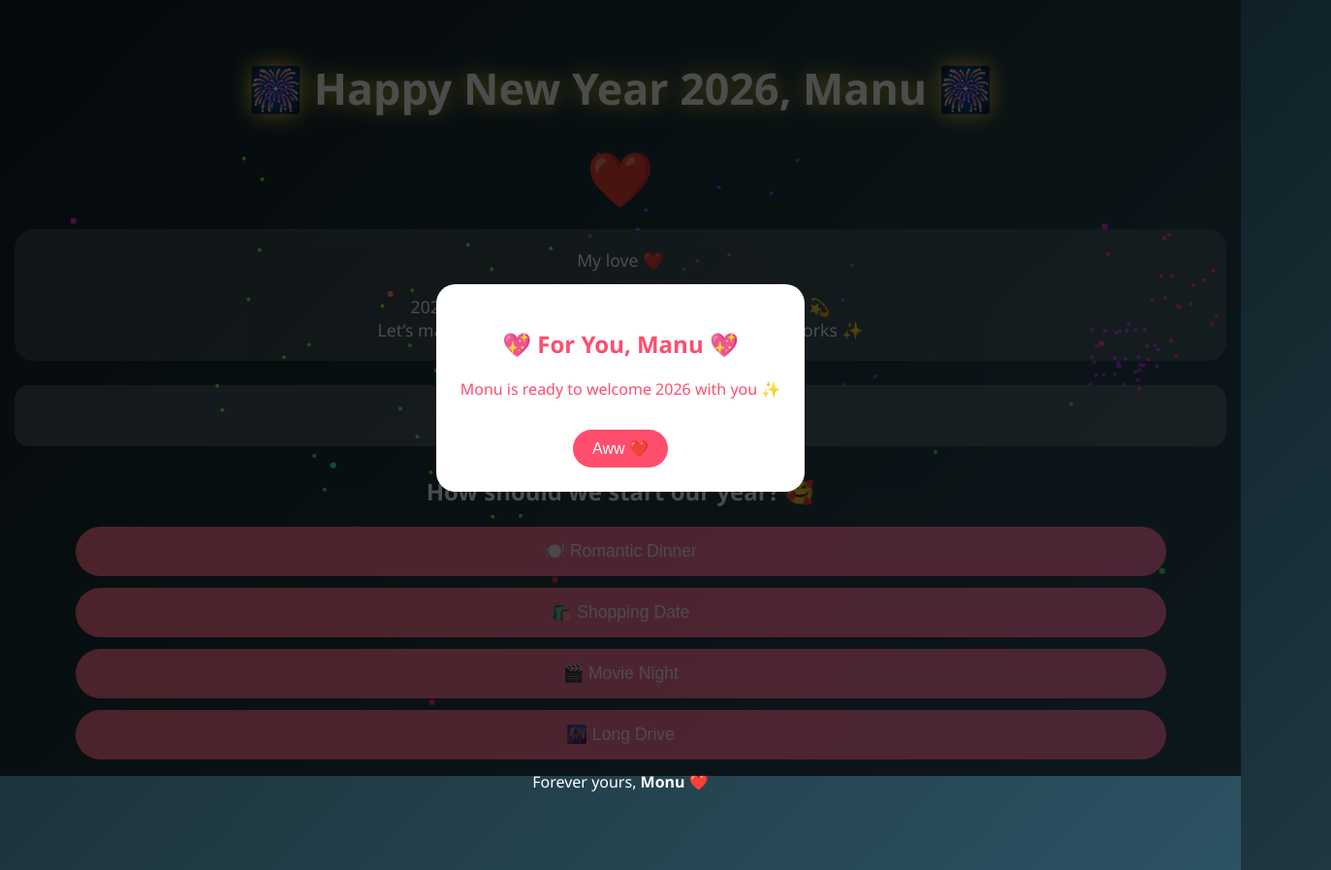
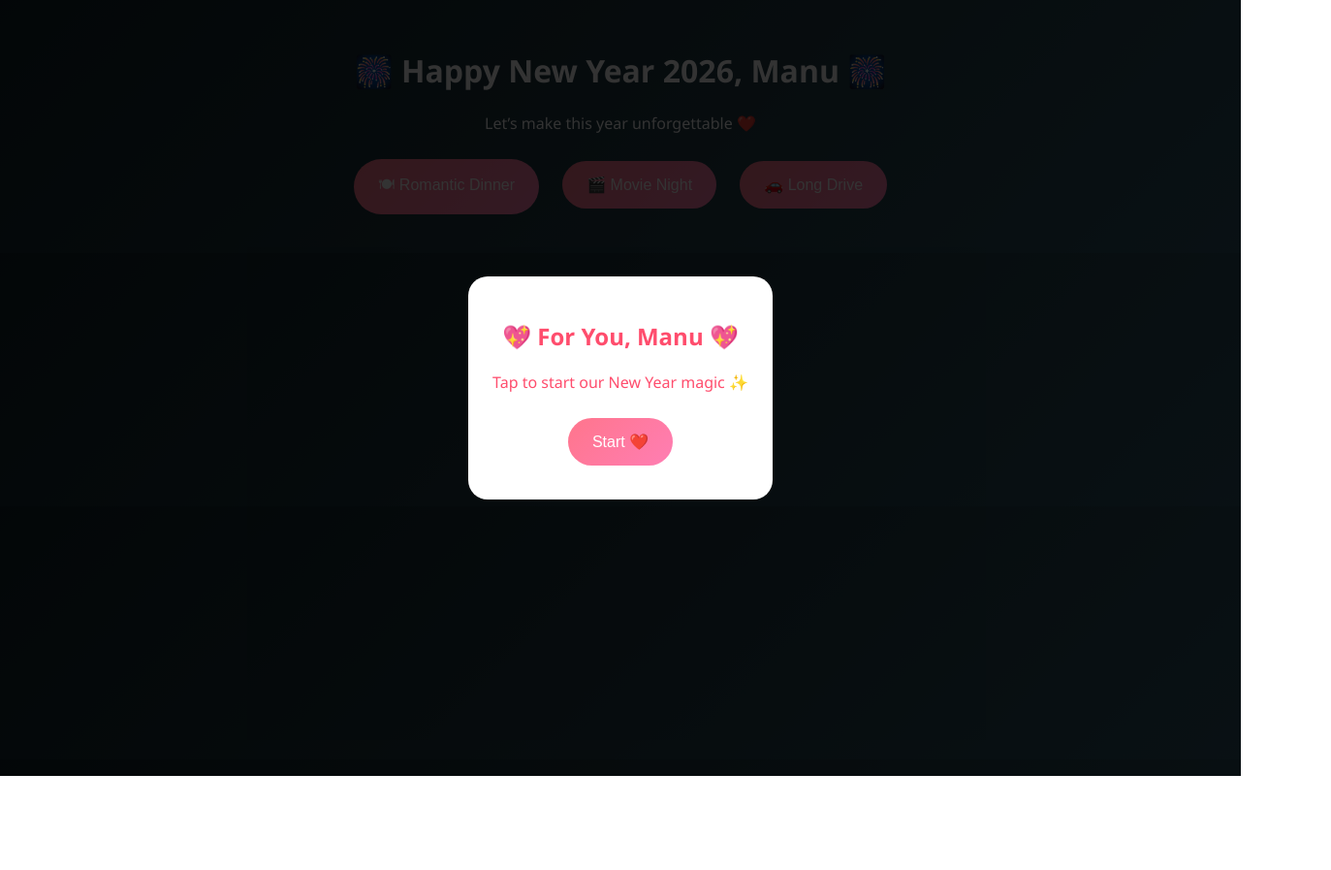
Before and after one commit to malharkulkarni86-source/new-year-2026, a plain HTML site: page index.html in a window 1280 px wide. Shown: the whole page at 97% size, 1373 px wide, since content can reach past the window. After the commit the page ends 800 px from the top, so only its background shows below. Drawn offline with Linux system fonts and the light colour scheme.

Commit message:
Update index.html

```diff
--- a/index.html
+++ b/index.html
@@ -1,61 +1,55 @@
 <!DOCTYPE html>
 <html lang="en">
 <head>
-  <meta charset="UTF-8" />
-  <meta name="viewport" content="width=device-width, initial-scale=1.0" />
+<meta charset="UTF-8">
+<meta name="viewport" content="width=device-width, initial-scale=1.0">
 <title>Happy New Year 2026 ❤️</title>
+
 <style>
 body {
   margin: 0;
   font-family: 'Segoe UI', sans-serif;
   background: linear-gradient(135deg, #0f2027, #203a43, #2c5364);
-      color: #fff;
+  color: white;
   text-align: center;
   overflow-x: hidden;
 }
 
-    canvas { position: fixed; top: 0; left: 0; z-index: 1; }
-
-    .container { position: relative; z-index: 5; padding: 30px 15px 80px; }
-
-    h1 { font-size: 2.8rem; animation: glow 2s infinite alternate; }
-    @keyframes glow { from { text-shadow: 0 0 10px #fff; } to { text-shadow: 0 0 25px gold; } }
-
-    .heart { font-size: 3rem; animation: pulse 1.2s infinite; }
-    @keyframes pulse { 0%{transform:scale(1);}50%{transform:scale(1.3);}100%{transform:scale(1);} }
-
-    .message {
-      margin-top: 20px;
-      font-size: 1.1rem;
-      background: rgba(255,255,255,0.15);
-      padding: 20px;
-      border-radius: 20px;
+canvas {
+  position: fixed;
+  top: 0;
+  left: 0;
+  z-index: 1;
 }
 
-    .choice-btn {
-      display: block;
-      width: 90%;
-      margin: 12px auto;
-      padding: 15px;
+.container {
+  position: relative;
+  z-index: 5;
+  padding: 30px 15px;
+}
+
+button {
+  padding: 15px 25px;
   border-radius: 30px;
   border: none;
-      font-size: 1.1rem;
+  font-size: 1rem;
   background: linear-gradient(135deg, #ff758c, #ff7eb3);
   color: white;
   cursor: pointer;
+  margin: 10px;
 }
 
-    .popup, .date-popup {
+.popup {
   position: fixed;
   inset: 0;
-      background: rgba(0,0,0,0.7);
+  background: rgba(0,0,0,0.8);
   display: flex;
   align-items: center;
   justify-content: center;
-      z-index: 20;
+  z-index: 10;
 }
 
-    .popup-content {
+.popup-box {
   background: white;
   color: #ff4d6d;
   padding: 25px;
@@ -63,179 +57,93 @@
   text-align: center;
   max-width: 90%;
 }
-
-    .popup-content button {
-      margin-top: 15px;
-      padding: 10px 20px;
-      border-radius: 20px;
-      border: none;
-      background: #ff4d6d;
-      color: white;
-      font-size: 1rem;
-    }
-
-    .countdown {
-      font-size: 1.5rem;
-      margin-top: 25px;
-      background: rgba(255,255,255,0.2);
-      padding: 15px;
-      border-radius: 15px;
-    }
 </style>
 </head>
+
 <body>
 
 <canvas id="fireworks"></canvas>
 
-<audio autoplay loop>
+<audio id="music" loop>
   <source src="https://pagalfree.com/musics/128-Raataan%20Lambiyan%20-%20Shershaah%20128%20Kbps.mp3" type="audio/mpeg">
 </audio>
 
-<div class="popup" id="welcomePopup">
-  <div class="popup-content">
+<!-- Start Popup -->
+<div class="popup" id="startPopup">
+  <div class="popup-box">
     <h2>💖 For You, Manu 💖</h2>
-    <p>Monu is ready to welcome 2026 with you ✨</p>
-    <button onclick="closeWelcome()">Aww ❤️</button>
-  </div>
-</div>
-
-<div class="popup" id="datePopup" style="display:none;">
-  <div class="popup-content">
-    <h3>Let's meet on… 💕</h3>
-    <input type="date" id="meetDate" />
-    <button onclick="sendMail()">Send to Monu 💌</button>
+    <p>Tap to start our New Year magic ✨</p>
+    <button onclick="startExperience()">Start ❤️</button>
   </div>
 </div>
 
 <div class="container">
   <h1>🎆 Happy New Year 2026, Manu 🎆</h1>
-  <div class="heart">❤️</div>
+  <p>Let’s make this year unforgettable ❤️</p>
 
-  <div class="message">
-    My love ❤️<br><br>
-    2026 begins with you, and that’s all I ever wanted 💫<br>
-    Let’s make memories that sparkle brighter than fireworks ✨
-  </div>
+  <button onclick="chooseDate('Romantic Dinner')">🍽 Romantic Dinner</button>
+  <button onclick="chooseDate('Movie Night')">🎬 Movie Night</button>
+  <button onclick="chooseDate('Long Drive')">🚗 Long Drive</button>
 
-  <div class="countdown" id="countdown"></div>
-
-  <h2 style="margin-top:30px;">How should we start our year? 🥰</h2>
-
-  <button class="choice-btn" onclick="openDate('Romantic Dinner')">🍽️ Romantic Dinner</button>
-  <button class="choice-btn" onclick="openDate('Shopping Date')">🛍️ Shopping Date</button>
-  <button class="choice-btn" onclick="openDate('Movie Night')">🎬 Movie Night</button>
-  <button class="choice-btn" onclick="openDate('Long Drive')">🌆 Long Drive</button>
-
-  <div class="footer">Forever yours, <b>Monu ❤️</b></div>
+  <div id="countdown"></div>
 </div>
 
 <script>
-const canvas = document.getElementById('fireworks');
-const ctx = canvas.getContext('2d');
+const audio = document.getElementById("music");
+
+function startExperience() {
+  document.getElementById("startPopup").style.display = "none";
+  audio.play();
+  startFireworks();
+}
+
+function chooseDate(option) {
+  const date = prompt("Choose a date (YYYY-MM-DD):");
+  if (!date) return;
+
+  const subject = "New Year Date Plan ❤️";
+  const body = `Hey Monu,\n\nI choose: ${option}\nLet’s meet on: ${date}\n\nLove,\nManu ❤️`;
+
+  window.location.href = `mailto:suyashkulkarni653@gmail.com?subject=${encodeURIComponent(subject)}&body=${encodeURIComponent(body)}`;
+}
+
+// FIREWORKS
+const canvas = document.getElementById("fireworks");
+const ctx = canvas.getContext("2d");
 canvas.width = window.innerWidth;
 canvas.height = window.innerHeight;
 
-function random(min, max) { return Math.random() * (max - min) + min; }
-
-class Firework {
-  constructor() {
-    this.x = random(0, canvas.width);
-    this.y = canvas.height;
-    this.targetY = random(100, canvas.height / 2);
-    this.color = `hsl(${Math.random()*360},100%,60%)`;
-    this.speed = random(3, 6);
-  }
-  update() {
-    this.y -= this.speed;
-    if (this.y <= this.targetY) this.explode();
-  }
-  draw() {
-    ctx.beginPath();
-    ctx.arc(this.x, this.y, 3, 0, Math.PI * 2);
-    ctx.fillStyle = this.color;
-    ctx.fill();
-  }
-  explode() {
-    for (let i = 0; i < 30; i++) particles.push(new Particle(this.x, this.y, this.color));
-    this.y = canvas.height + 100;
-  }
-}
-
-class Particle {
-  constructor(x, y, color) {
-    this.x = x;
-    this.y = y;
-    this.color = color;
-    this.radius = 2;
-    this.vx = random(-4, 4);
-    this.vy = random(-4, 4);
-    this.life = 60;
-  }
-  update() {
-    this.x += this.vx;
-    this.y += this.vy;
-    this.life--;
-  }
-  draw() {
-    ctx.beginPath();
-    ctx.arc(this.x, this.y, this.radius, 0, Math.PI * 2);
-    ctx.fillStyle = this.color;
-    ctx.fill();
-  }
+function random(min, max) {
+  return Math.random() * (max - min) + min;
 }
 
 let fireworks = [];
-let particles = [];
+
+function createFirework() {
+  fireworks.push({
+    x: random(0, canvas.width),
+    y: canvas.height,
+    targetY: random(100, 300),
+    speed: random(3, 6),
+    color: `hsl(${Math.random()*360},100%,60%)`
+  });
+}
 
 function animate() {
   ctx.clearRect(0, 0, canvas.width, canvas.height);
-  if (Math.random() < 0.05) fireworks.push(new Firework());
+  if (Math.random() < 0.05) createFirework();
 
-  fireworks.forEach((fw, i) => {
-    fw.update();
-    fw.draw();
-  });
-
-  particles.forEach((p, i) => {
-    p.update();
-    p.draw();
-    if (p.life <= 0) particles.splice(i, 1);
+  fireworks.forEach((f, i) => {
+    f.y -= f.speed;
+    ctx.beginPath();
+    ctx.arc(f.x, f.y, 3, 0, Math.PI * 2);
+    ctx.fillStyle = f.color;
+    ctx.fill();
+    if (f.y < f.targetY) fireworks.splice(i, 1);
   });
 
   requestAnimationFrame(animate);
 }
-
-animate();
-
-function closeWelcome() {
-  document.getElementById('welcomePopup').style.display = 'none';
-}
-
-function openDate(option) {
-  selectedOption = option;
-  document.getElementById('datePopup').style.display = 'flex';
-}
-
-function sendMail() {
-  const date = document.getElementById('meetDate').value;
-  if (!date) return alert('Please select a date ❤️');
-
-  const subject = 'New Year Date Plan ❤️';
-  const body = `Hey Monu,%0D%0A%0D%0AI choose: ${selectedOption}%0D%0ALet’s meet on: ${date}%0D%0A%0D%0ALove, Manu 💖`;
-  window.location.href = `mailto:suyashkulkarni653@gmail.com?subject=${subject}&body=${body}`;
-}
-
-// Countdown
-const newYear = new Date('January 1, 2026 00:00:00').getTime();
-setInterval(() => {
-  const now = new Date().getTime();
-  const diff = newYear - now;
-  const d = Math.floor(diff / (1000 * 60 * 60 * 24));
-  const h = Math.floor((diff % (1000 * 60 * 60 * 24)) / (1000 * 60 * 60));
-  const m = Math.floor((diff % (1000 * 60 * 60)) / (1000 * 60));
-  const s = Math.floor((diff % (1000 * 60)) / 1000);
-  document.getElementById('countdown').innerHTML = `⏳ Countdown: ${d}d ${h}h ${m}m ${s}s`;
-}, 1000);
 </script>
 
 </body>
```
Lines whose indentation alone changed are shown as unchanged.
